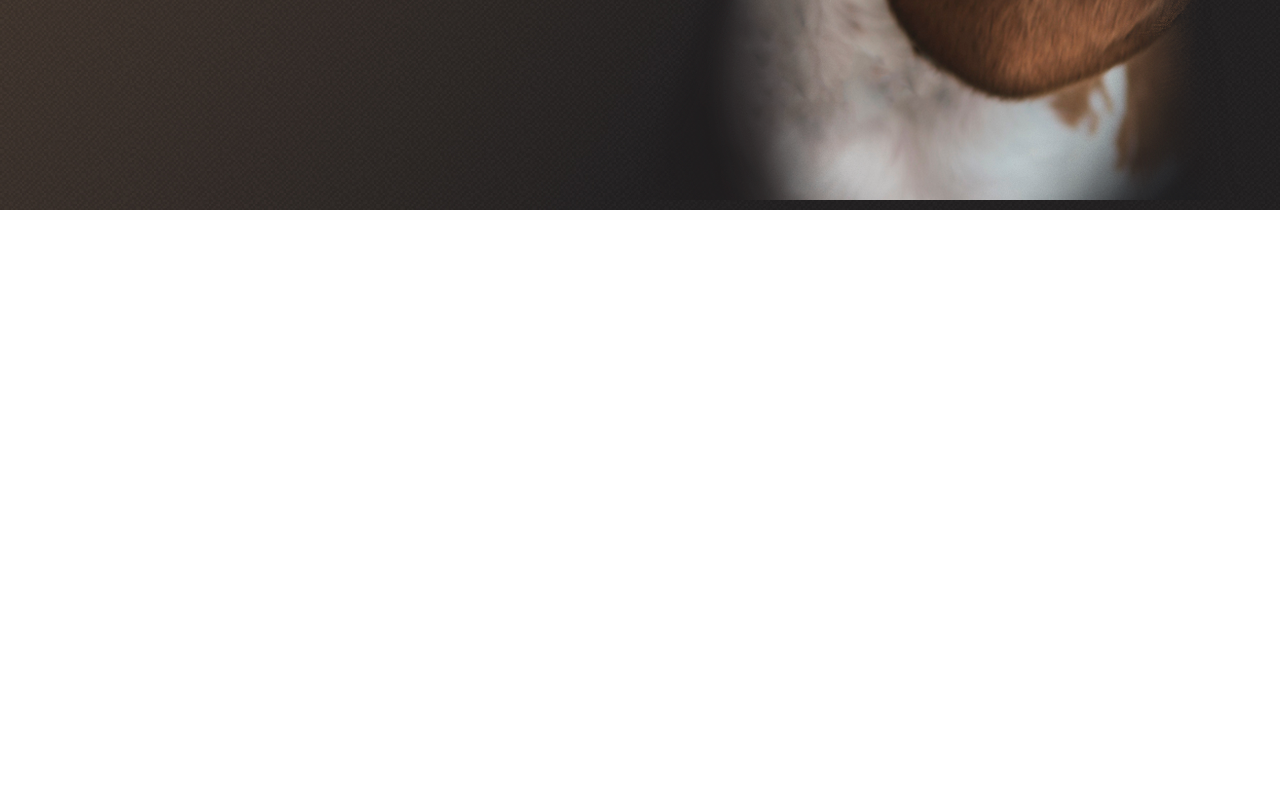
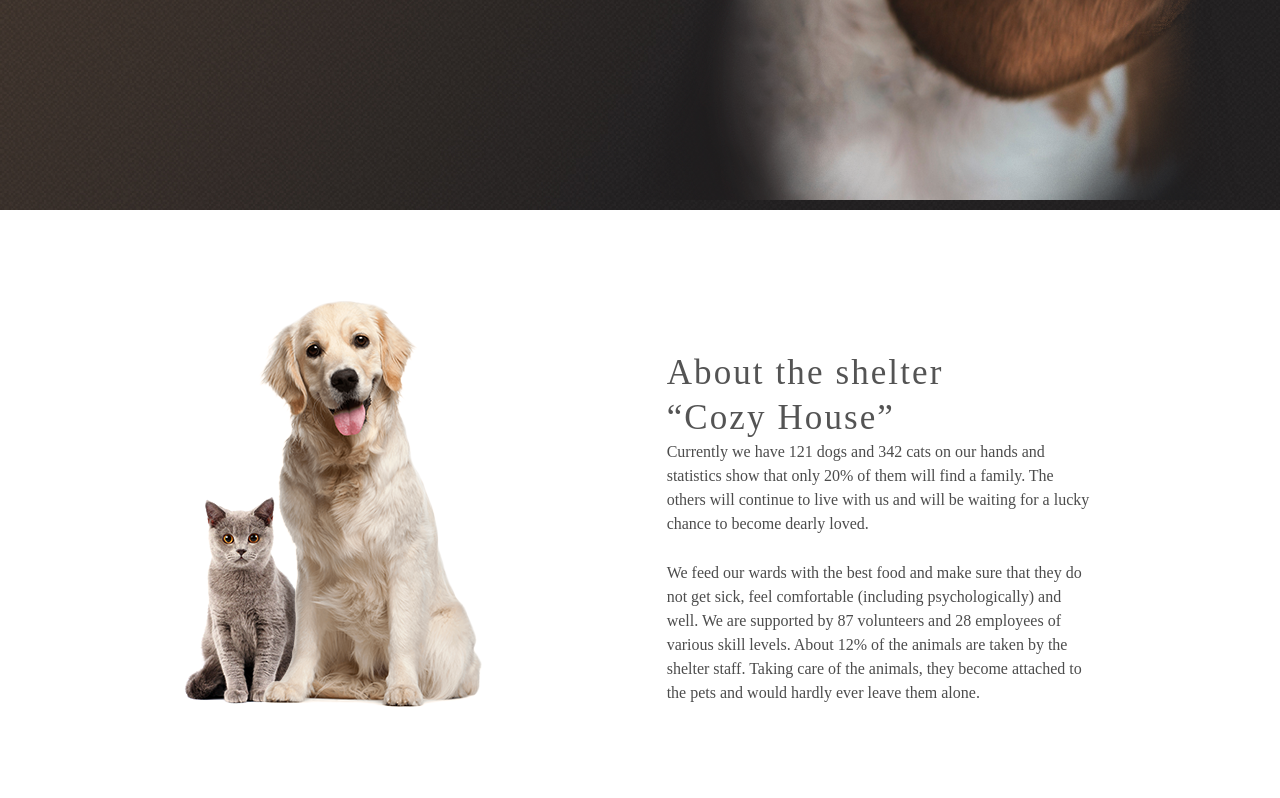
Before and after one commit to bob-justbob/shelter, a plain HTML site: page pages/main/index.h.html in a window 1280 px wide. Shown: the part 698-1496 px from the top of the page. Before the commit the page ends 908 px from the top, so only its background shows below. Drawn offline with Linux system fonts and the light colour scheme.

Commit message:
feat: add section two with media

```diff
--- a/pages/main/index.h.html
+++ b/pages/main/index.h.html
@@ -41,6 +41,17 @@
                 </div>
             </div>
         </div>
+        <div class="section-two">
+            <div class="section-two-img">
+                <img src="../../assets/images/about-pets.png" alt="about pets">
+            </div>
+            <div class="section-two-text">
+                <div class="two-text-h2"><h2>About the shelter “Cozy House”</h2></div>
+                <div class="two-text-p-one here" ><p>Currently we have 121 dogs and 342 cats on our hands and statistics show that only 20% of them will find a family. The others will continue to live with us and will be waiting for a lucky chance to become dearly loved.</p></div>
+                <div class="two-text-p-two here"><p>We feed our wards with the best food and make sure that they do not get sick, feel comfortable (including psychologically) and well. We are supported by 87 volunteers and 28 employees of various skill levels. About 12% of the animals are taken by the shelter staff. Taking care of the animals, they become attached to the pets and would hardly ever leave them alone.</p></div>
+
+            </div>
+        </div>
     </main>
 </body>
 </html>
--- a/pages/main/style.css
+++ b/pages/main/style.css
@@ -177,3 +177,71 @@ header {
         height: 593px;
     }
 }
+
+
+/* section-two */
+
+.section-two {
+    width: 1280px;
+    height: 588px;
+    display: flex;
+    justify-content: space-evenly;
+    align-items: center;
+    flex-direction: row;
+}
+
+.section-two-img {
+    width: 300px;
+    height: 408px;
+}
+
+.section-two-img img {
+    object-fit: cover;
+    width: 100%;
+    height: 100%;
+}
+
+.section-two-text {
+    width: 430px;
+    height: 308px;
+}
+
+.two-text-h2 {
+    width: 370px;
+    height: 90px;
+}
+
+.two-text-h2 h2 {
+    font-size: 35px;
+    font-weight: 400;
+    line-height: 45px;
+    letter-spacing: 0.06em;
+    color: #545454;
+}
+
+.two-text-p-one {
+    width: 430px;
+    height: 96px;
+
+}
+
+.two-text-p-two {
+    margin-top: 25px;
+    width: 430px;
+    height: 114px;
+}
+
+.here {
+    font-weight: 400;
+    font-size: 15;
+    line-height: 24px;
+    color: #4C4C4C;
+}
+
+@media (max-width: 770px) {
+    .section-two {
+        width: 768px;
+        height: 1048px;
+        flex-direction: column-reverse;
+    }
+}
```
